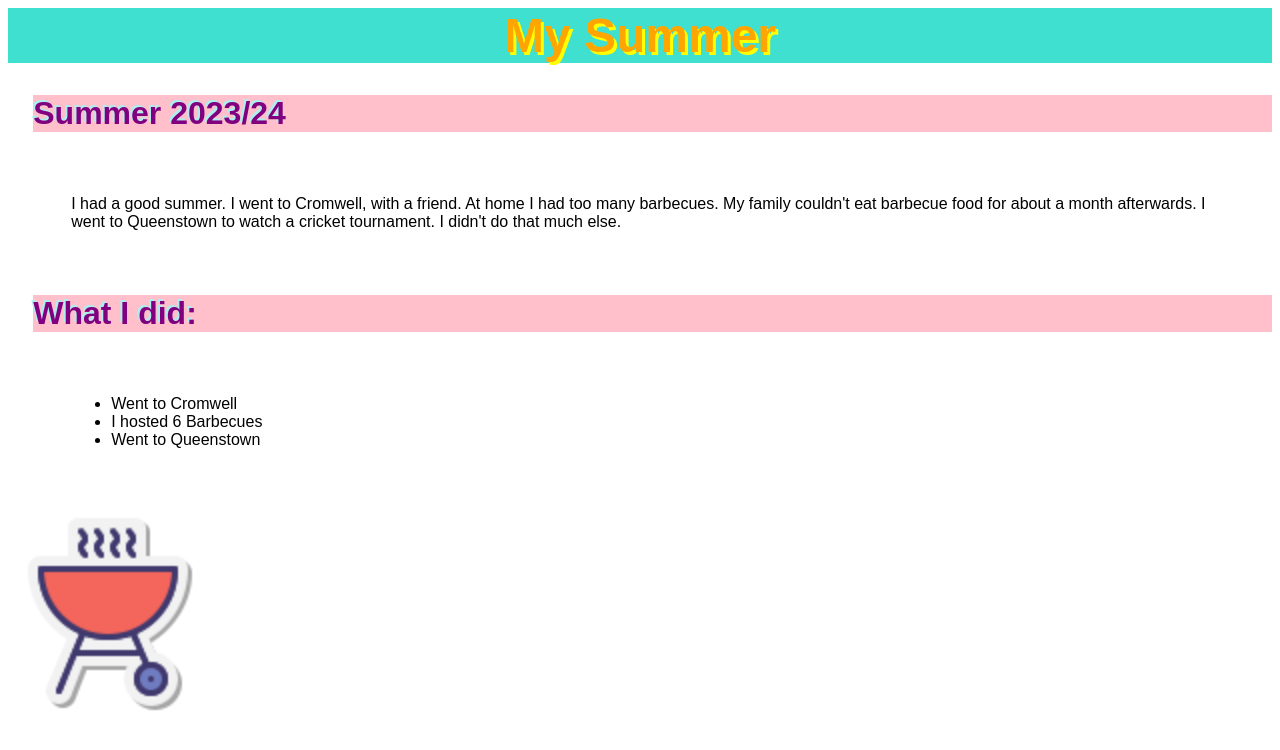
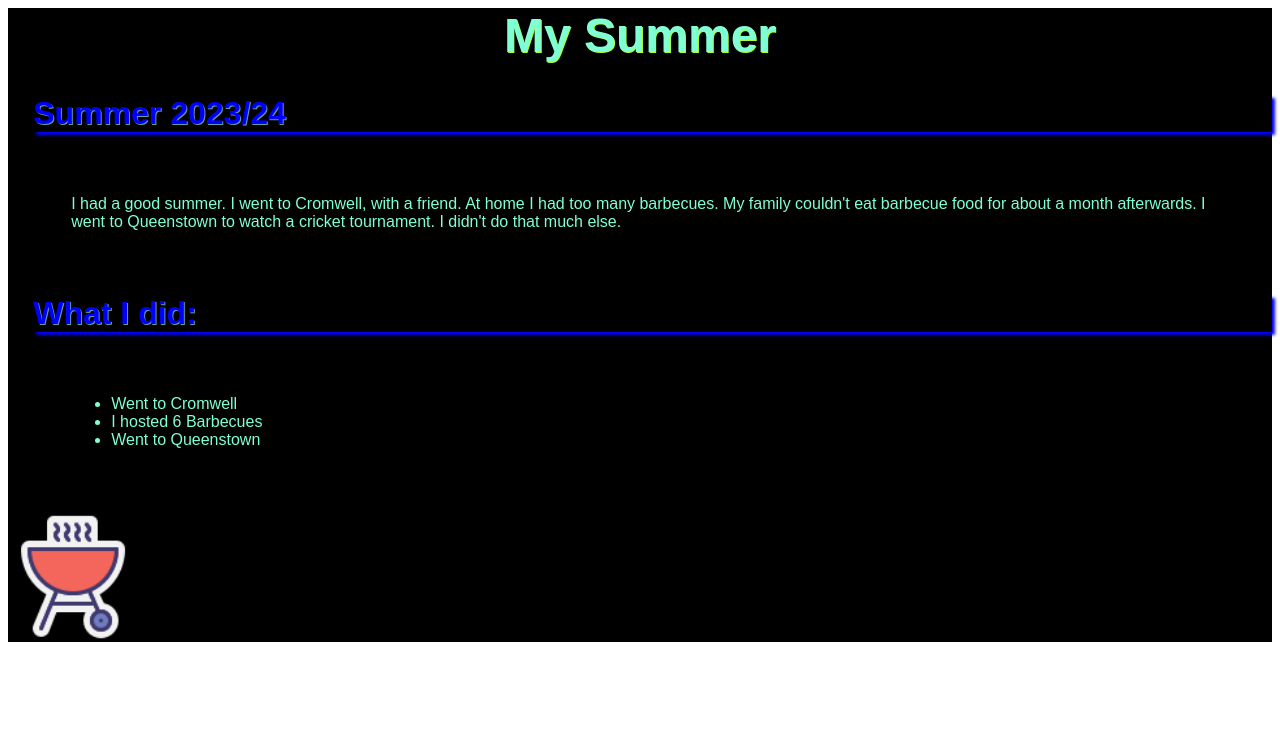
Before and after one commit to craighead-diocesan-school/summer-Neve-Is-Cool, a plain HTML site: page index.html in a window 1280 px wide. Drawn offline with Linux system fonts and the light colour scheme.

Commit message:
did stuff
Changed the style

```diff
--- a/index.html
+++ b/index.html
@@ -1,3 +1,4 @@
+<div class="stuff">
   <h1>My Summer</h1>
 
   <h2>Summer 2023/24</h2>
@@ -13,9 +14,42 @@
   </ul>
 
   <img src="icons8-bbq-100.png" />
+</div>
 
 <style>
   h1 {
+    background: black;
+    font-family: sans-serif;
+    font-size: 3em;
+    color: aquamarine;
+    text-align: center;
+    text-shadow: 1px 1px greenyellow;
+  }
+
+  h2 {
+    background: black;
+    font-family: sans-serif;
+    font-size: 2em;
+    margin-left: 2%;
+    text-shadow: 1px 1px cadetblue;
+    box-shadow: 3px 3px 3px;
+    color: blue;
+  }
+
+  p {
+    font-family: sans-serif;
+    margin: 5%;
+    color: aquamarine;
+  }
+
+  ul {
+    font-family: sans-serif;
+    margin: 5%;
+    color: aquamarine;
+  }
+
+  h1:hover {
+    transition-duration: 1000ms;
     background: turquoise;
     font-family: sans-serif;
     font-size: 3em;
@@ -24,36 +58,11 @@
     text-shadow: 3px 3px yellow;
   }
 
-  h2 {
-    background: pink;
-    font-family: sans-serif;
-    font-size: 2em;
-    color: purple;
-    margin-left: 2%;
-    text-shadow: 3px 2px plum;
-    text-shadow: -2px -2px paleturquoise;
+  img {
+    height: 130;
   }
 
-  p {
-    font-family: sans-serif;
-    margin: 5%;
-  }
-
-  ul {
-    font-family: sans-serif;
-    margin: 5%;
-  }
-
-  h1:hover {
-    background: black;
-    font-family: sans-serif;
-    font-size: 3em;
-    color: aliceblue;
-    text-align: center;
-    text-shadow: 3px 3px gray;
-  }
-
-  img {
-    height: 200;
+  .stuff {
+    background-color: black;
   }
 </style>
```
Lines whose indentation alone changed are shown as unchanged.
